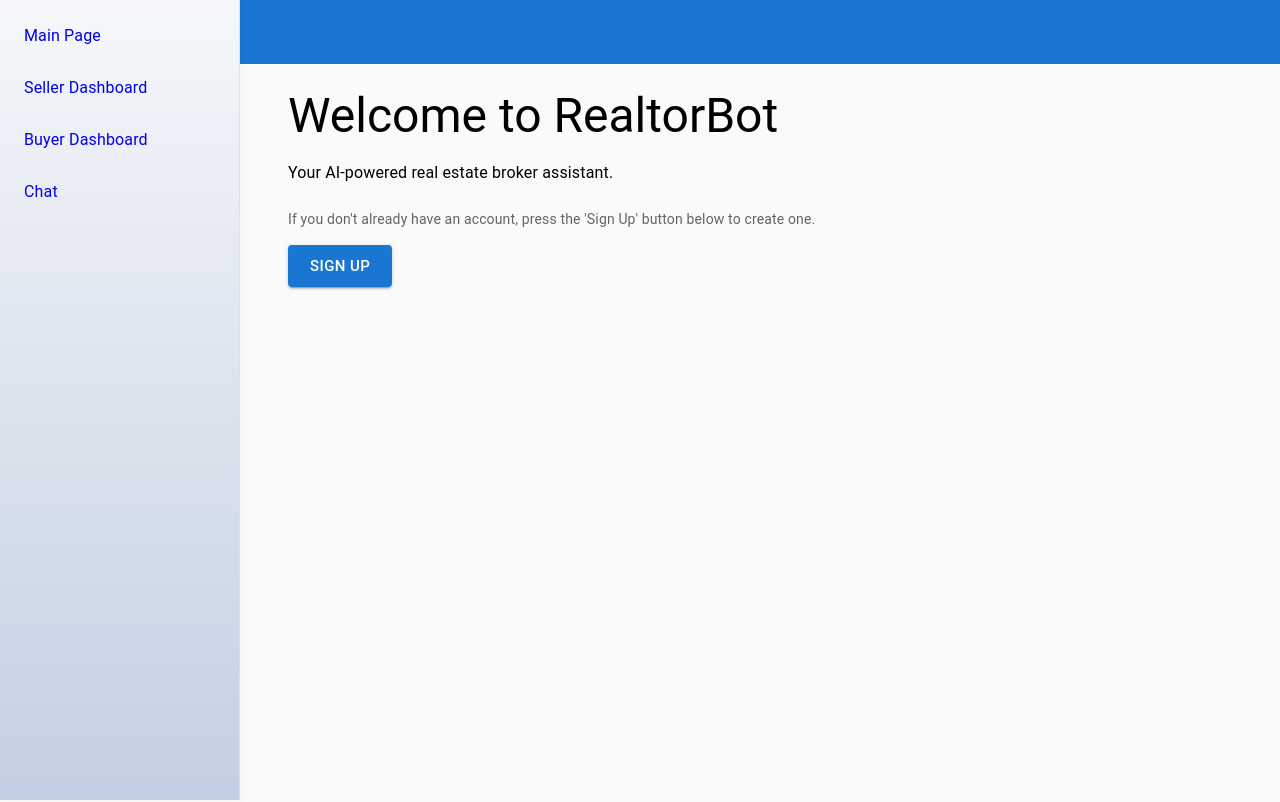
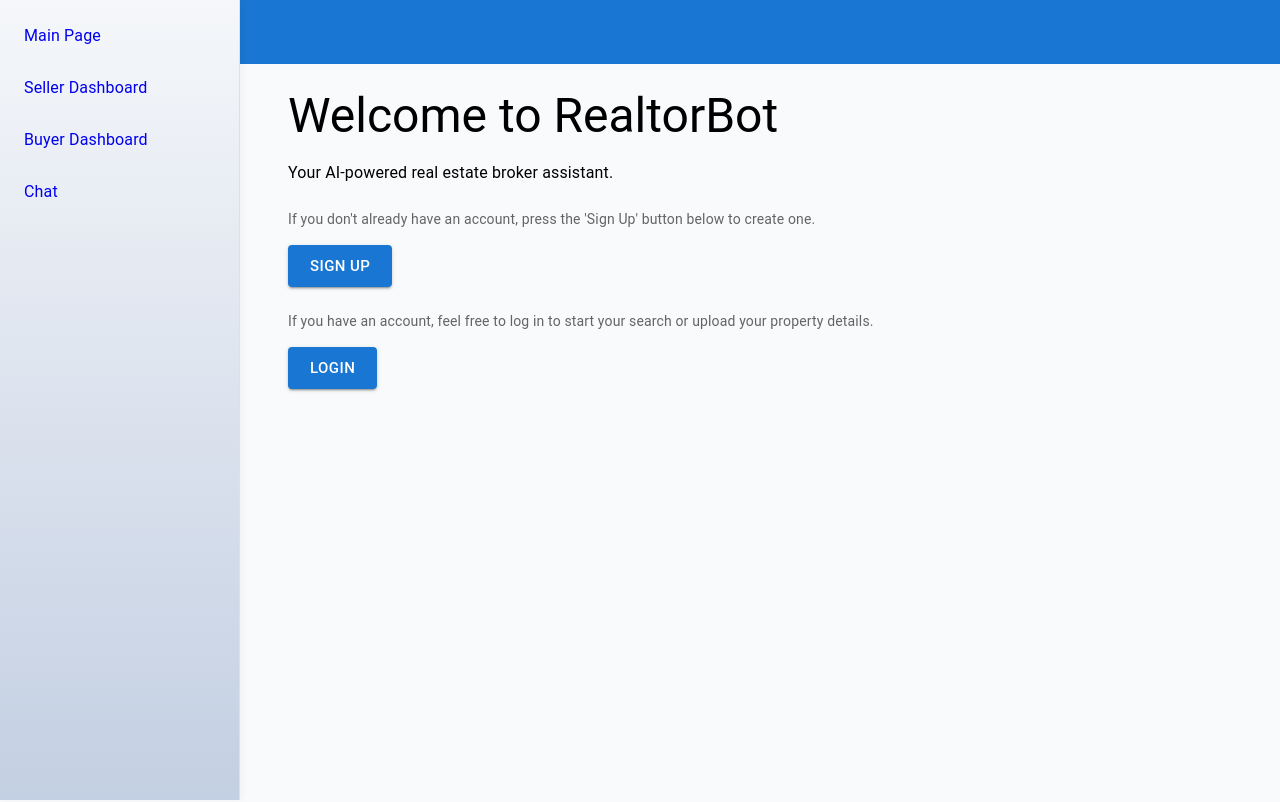
Before and after one commit to NishnathPolav/RealtorBot, a React (Vite) app in the folder RealtorBotFrontend/: page / in a window 1280 px wide. Shown: the top 802 px of the page. Built offline with nearby package versions, Linux system fonts and the light colour scheme.

Commit message:
Also added login option to the main page

```diff
--- a/RealtorBotFrontend/src/pages/LandingPage.jsx
+++ b/RealtorBotFrontend/src/pages/LandingPage.jsx
@@ -9,6 +9,10 @@ const LandingPage = () => {
 
   const handleSignUp = () => {
     navigate('/signup');
+  };
+
+  const handleLogin = () => {
+    navigate('/login');
   };
 
   return (
@@ -28,6 +32,19 @@ const LandingPage = () => {
           Sign Up
         </Button>
       </Box>
+
+      <Box sx={{ mt: 3 }}>
+        <Typography variant="body2" color="text.secondary" sx={{ mb: 2 }}>
+          If you have an account, feel free to log in to start your search or upload your property details.
+        </Typography>
+        <Button
+          variant="contained"
+          size="large"
+          onClick={handleLogin}
+        >
+          Login
+        </Button>
+      </Box>
     </div>
   );
 };
```
